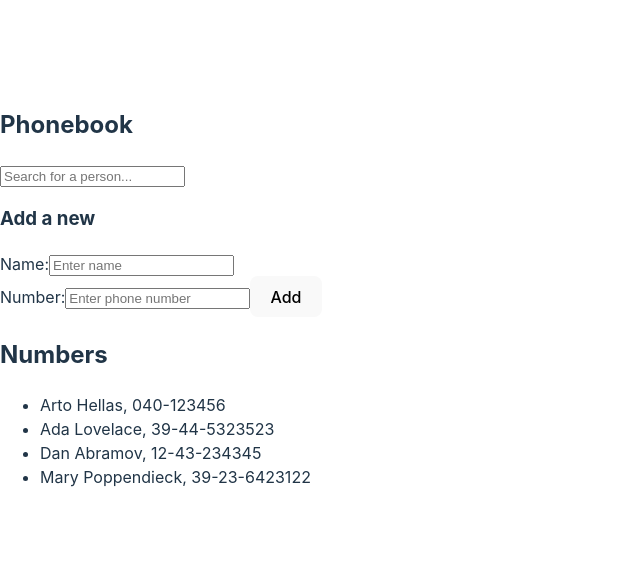
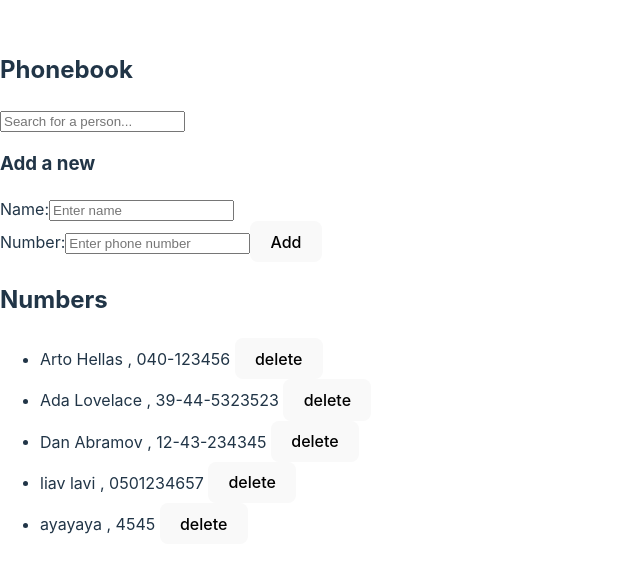
Before and after one commit to liavx/FullStackOpen, a React (Vite) app in the folder part2/phonebook/: page / in a window 1280 px wide. Shown: the part 104-676 px from the top of the page, without its empty margins (0-640 px from the left). Built offline with nearby package versions, Linux system fonts and the light colour scheme; data requests are answered from the project's data file.

Commit message:
up to 2.15 exrecise

```diff
--- a/part2/phonebook/db.json
+++ b/part2/phonebook/db.json
@@ -1,5 +1,5 @@
 {
-    "persons":[
+  "persons": [
     {
       "name": "Arto Hellas",
       "number": "040-123456",
@@ -16,9 +16,14 @@
       "id": "3"
     },
     {
-        "name": "Mary Poppendieck",
-        "number": "39-23-6423122",
-        "id": "4"
+      "id": "425f",
+      "name": "liav lavi",
+      "number": "0501234657"
+    },
+    {
+      "id": "e236",
+      "name": "ayayaya",
+      "number": "4545"
     }
   ]
 }
--- a/part2/phonebook/src/App.jsx
+++ b/part2/phonebook/src/App.jsx
@@ -1,7 +1,7 @@
 /* eslint-disable react/prop-types */
 
-import { useState ,useEffect } from "react";
-import axios from 'axios'
+import { useState ,useEffect } from "react"
+import phoneService from './services/phonebook.js'
 
 const PersonForm = ({newName,handleValue,newNumber,addPerson}) =>{
 return(
@@ -34,19 +34,18 @@ return(
 )
 }
 
-const PersonList = ({filteredPersons}) =>{
+const PersonList = ({filteredPersons , deletePerson}) =>{
   return(
   <ul>
   {filteredPersons.map((person) => (
-    <PersonName person={person.name} key={person.name} number={person.number} />
+    <li key = {person.id}>
+   {person.name} , {person.number} <button onClick={() => deletePerson(person.id,person.name)}>delete</button>
+    </li>
   ))}
 </ul>
   )
 }
 
-const PersonName = ({ person, number }) => {
-  return <li>{person}, {number}</li>;
-};
 
 const SearchInput = ({searchTerm,handleSearch}) =>{
   return(
@@ -62,14 +61,14 @@ const SearchInput = ({searchTerm,handleSearch}) =>{
 
 
 const App = () => {
-  const [persons, setPersons] = useState([{}]);
-  const [newName, setNewName] = useState("");
-  const [newNumber, setNewNumber] = useState("");
-  const [searchTerm, setSearchTerm] = useState("");
+  const [persons, setPersons] = useState([])
+  const [newName, setNewName] = useState("")
+  const [newNumber, setNewNumber] = useState("")
+  const [searchTerm, setSearchTerm] = useState("")
 
   const handleSearch = (event) => {
-    setSearchTerm(event.target.value.toLowerCase());
-  };
+    setSearchTerm(event.target.value.toLowerCase())
+  }
 
   const handleValue = (event) => {
     const { name, value } = event.target;
@@ -78,34 +77,71 @@ const App = () => {
     } else if (name === "number") {
       setNewNumber(value);
     }
-  };
+  }
 
-  const addPerson = (event) => {
-    event.preventDefault();
 
-    // Check for duplicates (case insensitive)
-    if (persons.some((person) => person.name.toLowerCase() === newName.toLowerCase())) {
-      alert(`${newName} is already added to the phonebook`);
-    } else {
-      const personObject = { name: newName, number: newNumber };
-      setPersons([...persons, personObject]);
-      setNewName("");  // Clear input fields
-      setNewNumber("");
-    }
-  };
 
-  // Filter persons based on searchTerm
   const filteredPersons = searchTerm
     ? persons.filter((person) => person.name.toLowerCase().includes(searchTerm))
     : persons
 
-  useEffect ( () =>{
-    axios
-    .get('http://localhost:3001/persons')
-    .then(response =>{
-      setPersons(response.data)
-    })
-  },[])
+  useEffect (() =>{
+  phoneService
+  .get()
+  .then(personList => setPersons(personList))},[])
+
+  const updatePerson = (id,personObject) => {
+  phoneService
+        .update(id,personObject)
+        .then(personObject => {
+          setPersons(persons.map(person => person.id === id ? personObject : person))
+
+        })
+        .catch(error => {
+          console.error(`Error updating ${newName}:`, error)
+          alert(`Failed to update ${newName}. It may have been removed from the server.`)
+          setPersons(persons.filter(person => person.id !== id))})
+          setNewName("");
+          setNewNumber("");
+
+        }
+
+  const addPerson = (event) => {
+    event.preventDefault()
+    const personObject = { name: newName, number: newNumber }
+    const existingPerson = persons.find(person => person.name.toLowerCase() === newName.toLowerCase());
+    if (existingPerson) {
+      if(window.confirm(`${newName} is already added to the phonebook, would you like to change the number?`)){
+        updatePerson(existingPerson.id,personObject)
+      }else{
+        alert("operation aborted")
+      }
+    } else {
+      phoneService
+      .create(personObject)
+      .then(personObject =>{
+      setPersons(persons => [...persons, personObject])
+      })
+    }
+    setNewName("")
+    setNewNumber("")
+  }
+  const deletePerson = (id,name) => {
+    if(window.confirm(`Are you sure you wanna delete ${name}?`))
+    {
+    phoneService
+    .deletePerson(id)
+    .then(personObject =>{
+      console.log(personObject, "was deleted from server")
+      setPersons(prevPersons => prevPersons.filter(person => person.id !== id))
+    })}
+    else{
+      console.log("deletion aborted")
+    }
+
+  }
+
+
   return (
     <div>
       <h2>Phonebook</h2>
@@ -118,9 +154,9 @@ const App = () => {
                 handleValue={handleValue}
          />
       <h2>Numbers</h2>
-      <PersonList filteredPersons={filteredPersons} />
+      <PersonList filteredPersons={filteredPersons} deletePerson = {deletePerson} />
     </div>
-  );
-};
+  )
+}
 
-export default App;
+export default App
--- /dev/null
+++ b/part2/phonebook/src/services/phonebook.js
@@ -0,0 +1,31 @@
+import axios from 'axios'
+const phonebook = 'http://localhost:3001/persons'
+
+const get = () => {
+  const req = axios.get(phonebook)
+  return req.then(response => response.data)
+}
+
+const getSpecific = (id) => {
+const req = axios.get(`${phonebook}/${id}`)
+return req.then(response => response.data)
+
+}
+
+const create = newPerson => {
+  const req = axios.post(phonebook, newPerson)
+  return req.then(response => response.data)
+}
+
+const deletePerson = id =>{
+   const req = axios.delete(`${phonebook}/${id}`)
+   return req.then (response => response.data)
+}
+
+const update = (id, updatedPerson) => {
+  const req = axios.put(`${phonebook}/${id}`, updatedPerson)
+  return req.then(response => response.data)
+
+}
+
+export default { get , create , update , deletePerson, getSpecific }
```
Lines whose indentation alone changed are shown as unchanged.
